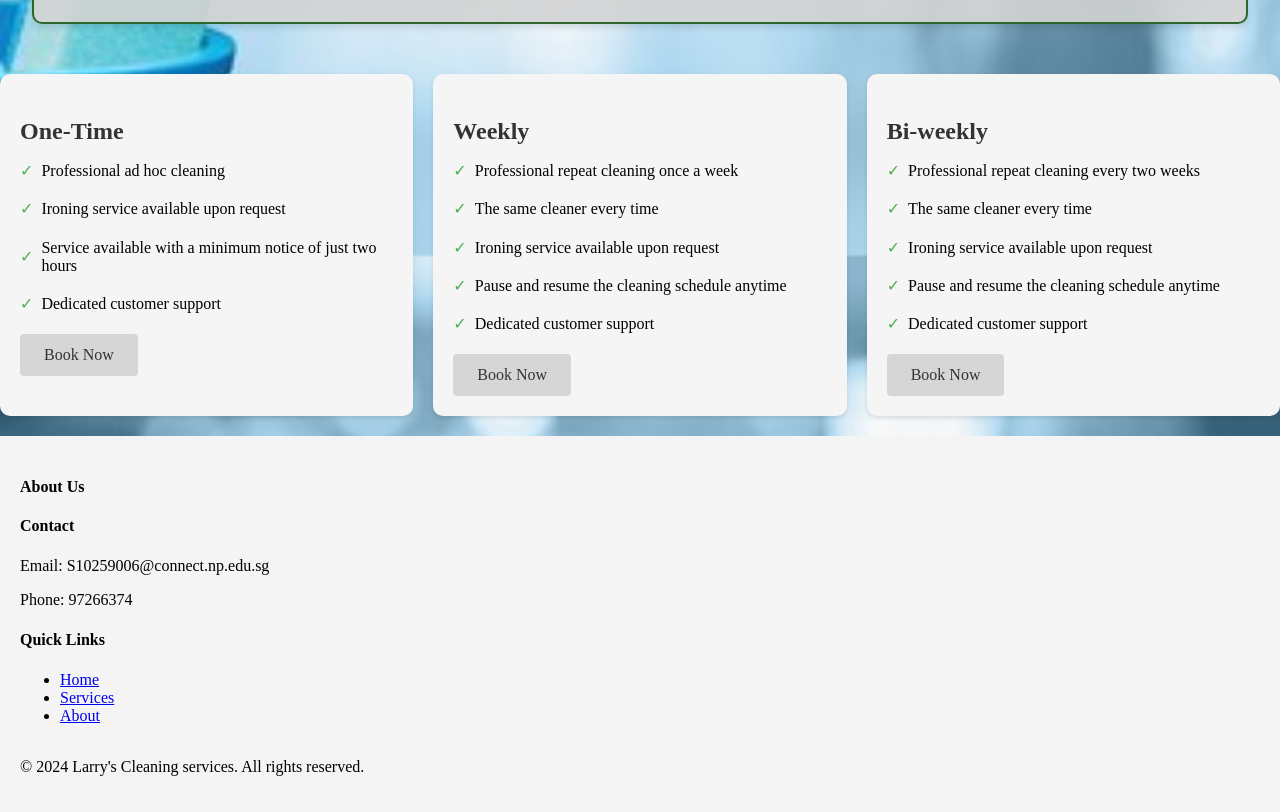
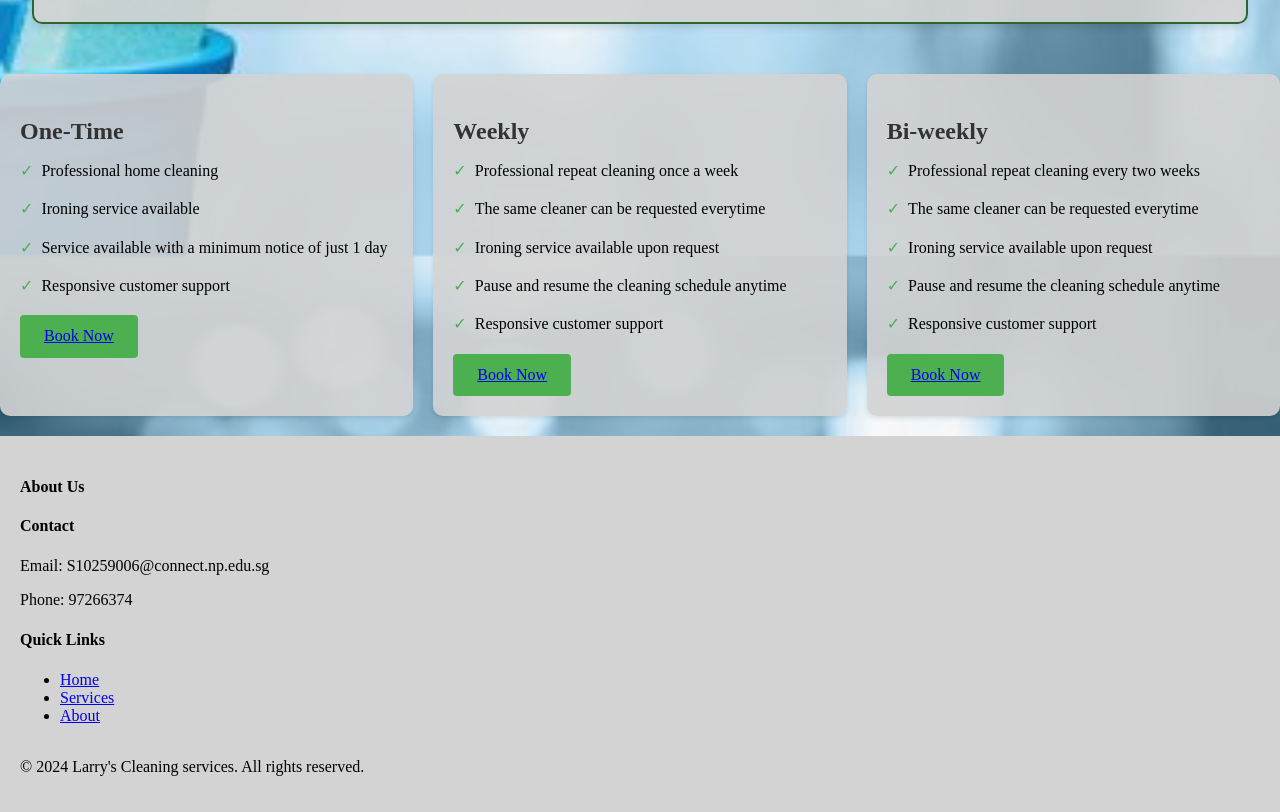
Before and after one commit to Larrychia/FED2024Assg1_P06_S10259006, a plain HTML site: page index.html in a window 1280 px wide. Shown: the part 570-1382 px from the top of the page. Drawn offline with Linux system fonts and the light colour scheme.

Commit message:
Index Done

```diff
--- a/index.html
+++ b/index.html
@@ -14,7 +14,7 @@
         <header>
             <div class="logo-container">
                 <img src="Images\Logo.jpg" alt="Website Logo" class="logo">
-                <h1 id="title">Home</h1>
+                <h1 id="title">Larry's Cleaning Services</h1>
             </div>
             <div class="flex-container">
                 <nav id= "navbar">
@@ -38,44 +38,42 @@
             </div>
         </section>
         <section>
-            <div class="container">
             <div class="service-options">
               <div class="service-option one-time">
                 <h3>One-Time</h3>
                 <ul>
-                  <li>Professional ad hoc cleaning</li>
-                  <li>Ironing service available upon request</li>
-                  <li>Service available with a minimum notice of just two hours</li>
-                  <li>Dedicated customer support</li>
+                  <li>Professional home cleaning</li>
+                  <li>Ironing service available</li>
+                  <li>Service available with a minimum notice of just 1 day</li>
+                  <li>Responsive customer support</li>
                 </ul>
-                <button class="book-now">Book Now</button>
+                <button class="book-now"><a href="service.html">Book Now</a></button>
               </div>
 
               <div class="service-option weekly">
                 <h3>Weekly</h3>
                 <ul>
                   <li>Professional repeat cleaning once a week</li>
-                  <li>The same cleaner every time</li>
+                  <li>The same cleaner can be requested everytime</li>
                   <li>Ironing service available upon request</li>
                   <li>Pause and resume the cleaning schedule anytime</li>
-                  <li>Dedicated customer support</li>
+                  <li>Responsive customer support</li>
                 </ul>
-                <button class="book-now">Book Now</button>
+                <button class="book-now"><a href="service.html">Book Now</a></button>
               </div>
 
               <div class="service-option bi-weekly">
                 <h3>Bi-weekly</h3>
                 <ul>
                   <li>Professional repeat cleaning every two weeks</li>
-                  <li>The same cleaner every time</li>
+                  <li>The same cleaner can be requested everytime</li>
                   <li>Ironing service available upon request</li>
                   <li>Pause and resume the cleaning schedule anytime</li>
-                  <li>Dedicated customer support</li>
+                  <li>Responsive customer support</li>
                 </ul>
-                <button class="book-now">Book Now</button>
+                <button class="book-now"><a href="service.html">Book Now</a></button>
               </div>
             </div>
-          </div>
         </section>
         <footer>
             <div class="footer-container">
--- a/style.css
+++ b/style.css
@@ -558,7 +558,7 @@
     footer {
       display: flex;
       flex-direction: column;
-      background-color: #f4f4f4;
+      background-color: #D3D3D3;
       padding: 20px;
   }
 
@@ -635,7 +635,9 @@
       font-size: 1rem;
       cursor: pointer;
     }
-
+    .content-text button:hover {
+      background-color: #45a049;
+    }
     .content-image {
       flex: 1;
       text-align: right;
@@ -684,11 +686,15 @@
       }
 
       .service-option {
-        background-color: #f5f5f5;
+        background-color: rgba(211, 211, 211, 0.9);
         padding: 20px;
         border-radius: 10px;
         margin-bottom: 20px;
         box-shadow: 0 2px 4px rgba(0, 0, 0, 0.1);
+        overflow: hidden;
+        transition: opacity 0.3s ease, max-height 0.3s ease;
+        animation: fadeIn 0.5s ease-in-out forwards;
+        animation-delay: 0.5s;
       }
 
       .service-option h3 {
@@ -716,7 +722,7 @@
       }
 
       .service-option .book-now {
-        background-color: rgba(211, 211, 211, 0.9);
+        background-color: #4CAF50;
         color: #333;
         padding: 12px 24px;
         border: none;
@@ -727,5 +733,5 @@
       }
 
       .service-option .book-now:hover {
-        background-color: rgba(211, 211, 211, 0.9);
+        background-color: #45a049;
       }
```
